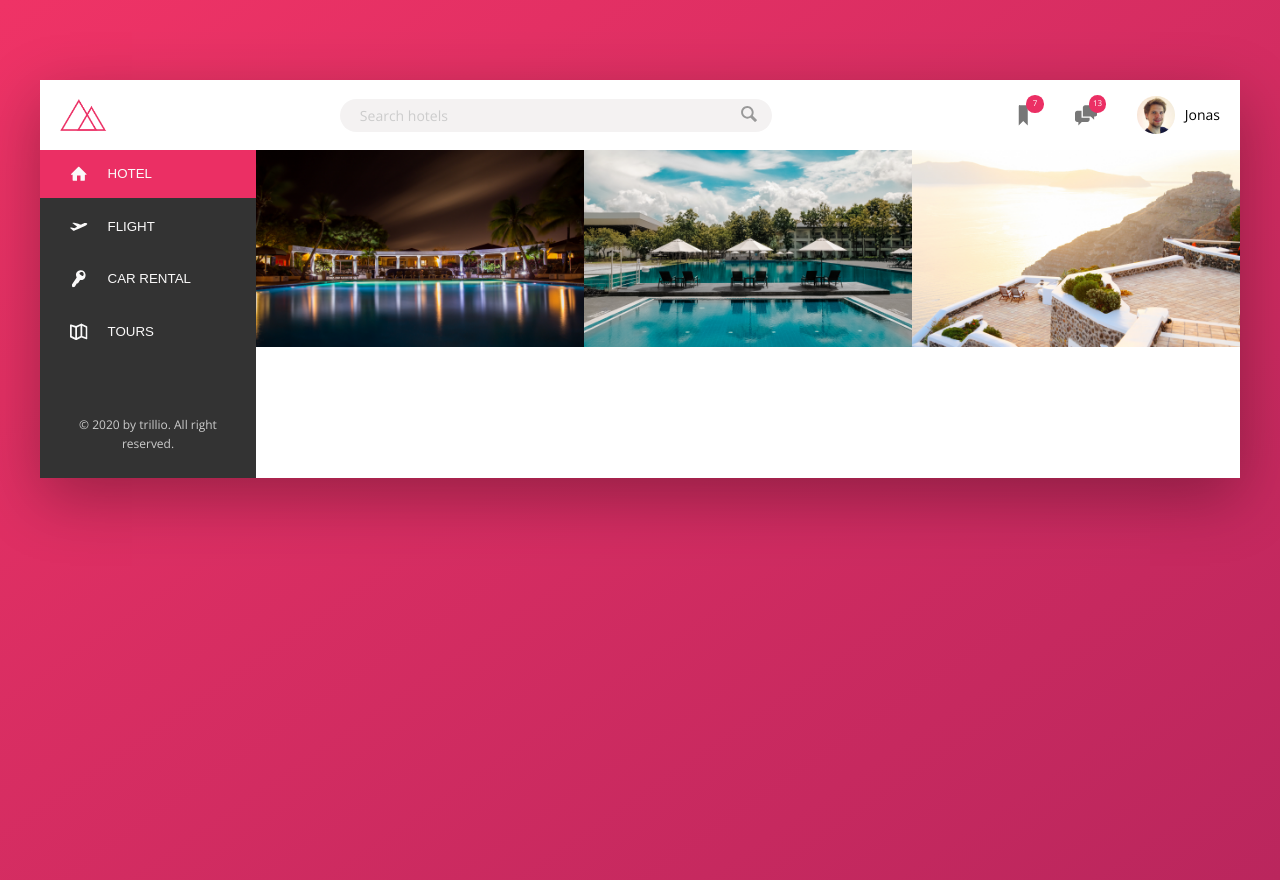
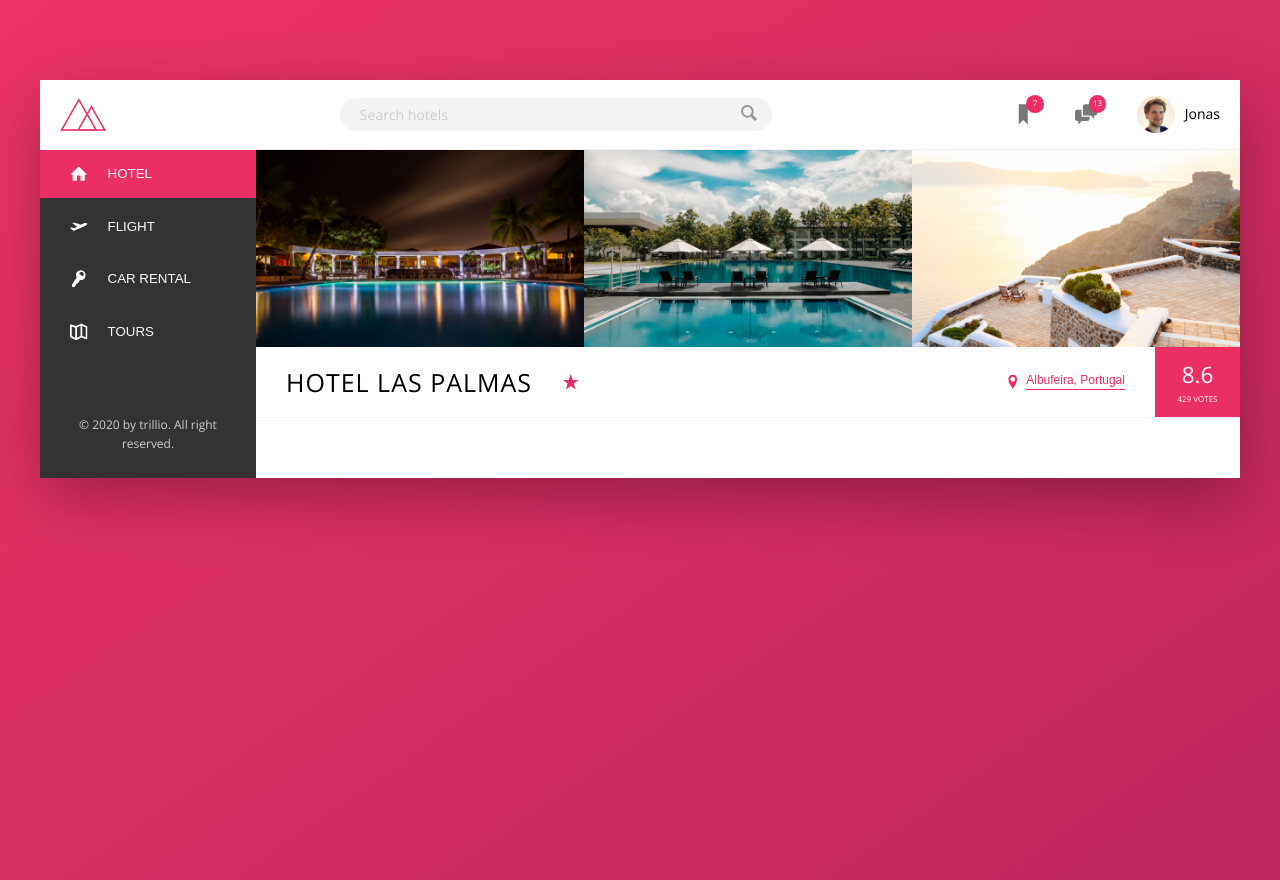
Before and after one commit to hellovincenzo/trillio-react-app, a React (Create React App) app: page / in a window 1280 px wide. Built offline with nearby package versions, Linux system fonts and the light colour scheme.

Commit message:
Build Overview component

```diff
--- /dev/null
+++ b/src/components/Heading/Heading.js
@@ -0,0 +1,20 @@
+import React from 'react';
+import PropTypes from 'prop-types';
+
+const Heading = ({ text, className, level }) => {
+  const TagName = level;
+  return <TagName className={className}>{text}</TagName>;
+};
+
+Heading.defaultProps = {
+  text: '',
+  level: 'h1'
+};
+
+Heading.propTypes = {
+  text: PropTypes.string,
+  className: PropTypes.string.isRequired,
+  level: PropTypes.elementType
+};
+
+export { Heading as default };
--- a/src/components/Main/Main.js
+++ b/src/components/Main/Main.js
@@ -2,10 +2,12 @@ import React from 'react';
 
 // COMPONENTS
 import Gallery from '../Gallery/Gallery';
+import Overview from '../Overview/Overview';
 
 const Main = () => (
   <main className="hotel-view">
     <Gallery />
+    <Overview />
   </main>
 );
 
--- /dev/null
+++ b/src/components/Overview/Overview.js
@@ -0,0 +1,19 @@
+import React from 'react';
+
+// COMPONENTS
+import Container from '../Container/Container';
+import Heading from '../Heading/Heading';
+import OverviewRating from '../OverviewRating/OverviewRating';
+import OverviewLocation from '../OverviewLocation/OverviewLocation';
+import OverviewScore from '../OverviewScore/OverviewScore';
+
+const Overview = () => (
+  <Container className="overview">
+    <Heading className="overview__heading" text="Hotel Las Palmas" />
+    <OverviewRating />
+    <OverviewLocation />
+    <OverviewScore />
+  </Container>
+);
+
+export { Overview as default };
--- /dev/null
+++ b/src/components/OverviewLocation/OverviewLocation.js
@@ -0,0 +1,15 @@
+import React from 'react';
+
+// COMPONENTS
+import Container from '../Container/Container';
+import SgvIcon from '../SgvIcon/SvgIcon';
+import Button from '../Button/Button';
+
+const OverviewLocation = () => (
+  <Container className="overview__location">
+    <SgvIcon className="overview__icon-location" icon="location-pin" />
+    <Button className="btn-inline">Albufeira, Portugal</Button>
+  </Container>
+);
+
+export { OverviewLocation as default };
--- /dev/null
+++ b/src/components/OverviewRating/OverviewRating.js
@@ -0,0 +1,15 @@
+import React from 'react';
+
+// COMPONENTS
+import Container from '../Container/Container';
+import SvgIcon from '../SgvIcon/SvgIcon';
+
+const OverviewRating = () => (
+  <Container className="overview__rating">
+    <Container className="overview__stars">
+      <SvgIcon className="overview__icon-star" icon="star" />
+    </Container>
+  </Container>
+);
+
+export { OverviewRating as default };
--- /dev/null
+++ b/src/components/OverviewScore/OverviewScore.js
@@ -0,0 +1,13 @@
+import React from 'react';
+
+// COMPONENTS
+import Container from '../Container/Container';
+
+const OverviewScore = () => (
+  <Container className="overview__score">
+    <Container className="overview__score-average">8.6</Container>
+    <Container className="overview__score-count">429 votes</Container>
+  </Container>
+);
+
+export { OverviewScore as default };
--- a/src/sass/base/_animation.scss
+++ b/src/sass/base/_animation.scss
@@ -0,0 +1,16 @@
+@keyframes pulsate {
+  0% {
+    transform: scale(1);
+    box-shadow: none;
+  }
+
+  50% {
+    transform: scale(1.05);
+    box-shadow: 0 1rem 4rem rgba(0, 0, 0, .25);
+  }
+
+  100% {
+    transform: scale(1);
+    box-shadow: none;
+  }
+}
--- a/src/sass/components/_button.scss
+++ b/src/sass/components/_button.scss
@@ -0,0 +1,20 @@
+.btn-inline {
+  border: none;
+  color: var(--color-primary);
+  font-size: inherit;
+  border-bottom: .1rem solid currentColor;
+  padding-bottom: .2rem;
+  display: inline-block;
+  background-color: transparent;
+  cursor: pointer;
+  transition: all .2s;
+
+  &:hover {
+    color: var(--color-grey-dark01);
+    animation: pulsate 1s infinite;
+  }
+
+  &:focus {
+    outline: none;
+  }
+}
--- /dev/null
+++ b/src/sass/components/_overview.scss
@@ -0,0 +1,60 @@
+.overview {
+  display: flex;
+  align-items: center;
+  border-bottom: 1px solid var(--color-grey-light02);
+
+  &__heading {
+    font-size: 2.5rem;
+    font-weight: 300;
+    text-transform: uppercase;
+    letter-spacing: .1rem;
+    padding: 1.5rem 3rem;
+
+  }
+
+  &__stars {
+    display: flex;
+  }
+
+  &__icon-star,
+  &__icon-location {
+    width: 1.75rem;
+    height: 1.75rem;
+    fill: var(--color-primary);
+  }
+
+  &__icon-location {
+    margin-right: .5rem
+  }
+
+  &__location {
+    margin-left: auto;
+    font-size: 1.2rem;
+    display: flex;
+    align-items: center;
+  }
+
+  &__score {
+    display: flex;
+    flex-direction: column;
+    align-items: center;
+    justify-content: center;
+    background-color: var(--color-primary);
+    margin-left: 3rem;
+    color: #FFF;
+    padding: 0 2.25rem;
+    align-self: stretch;
+
+    &-average {
+      font-size: 2.25rem;
+      font-weight: 300;
+    }
+
+    &-count {
+      font-size: .8rem;
+      text-transform: uppercase;
+    }
+  }
+
+
+}
--- a/src/sass/layout/_header.scss
+++ b/src/sass/layout/_header.scss
@@ -5,5 +5,5 @@
   font-size: 1.4rem;
   height: 7rem;
   background-color: #FFF;
-  border-bottom: var(--color-grey-light02);
+  border-bottom: 1px solid var(--color-grey-light02);
 }
--- a/src/sass/layout/_nav.scss
+++ b/src/sass/layout/_nav.scss
@@ -4,5 +4,4 @@
   justify-content: space-between;
   background-color: var(--color-grey-dark01);
   flex: 0 0 18%;
-  height: 100%;
 }
--- a/src/sass/main.scss
+++ b/src/sass/main.scss
@@ -20,6 +20,7 @@
 @import './components/user-nav';
 @import './components/sidebar';
 @import './components/gallery';
+@import './components/overview';
 
 // LAYOUT
 @import './layout/header';
```
